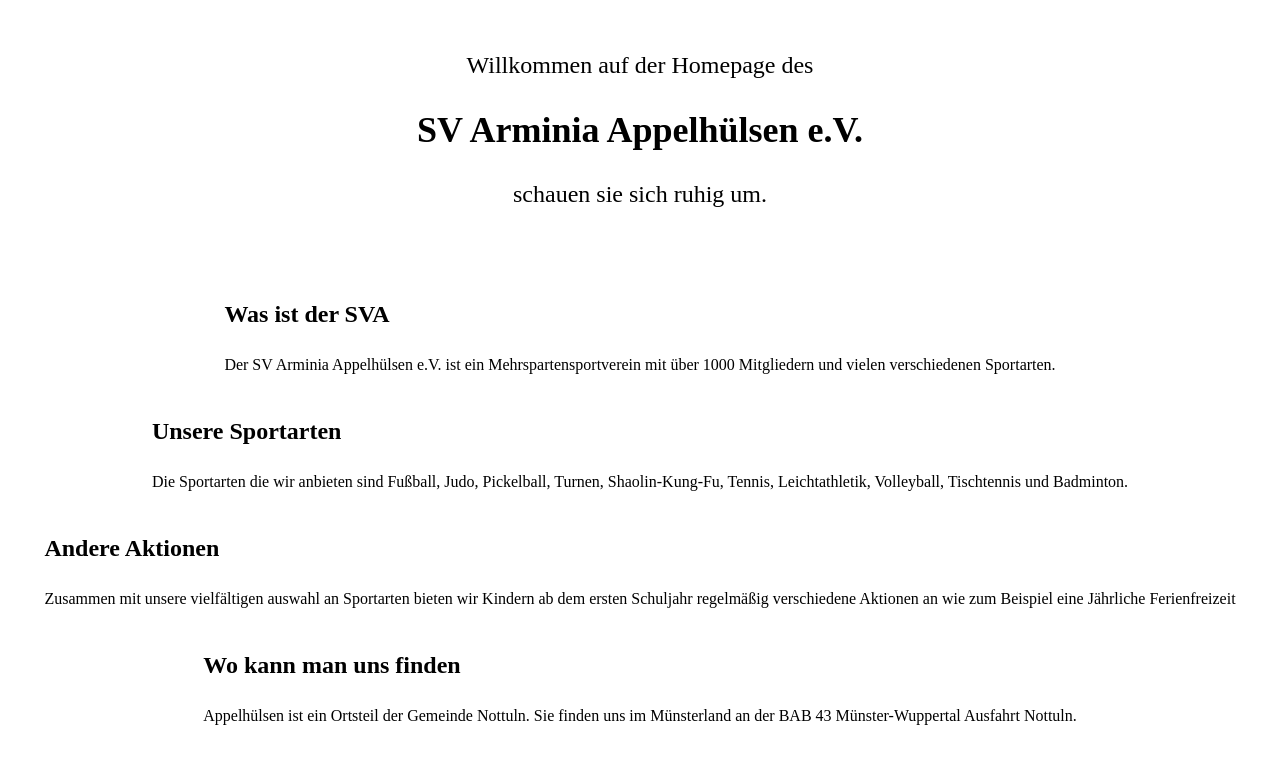
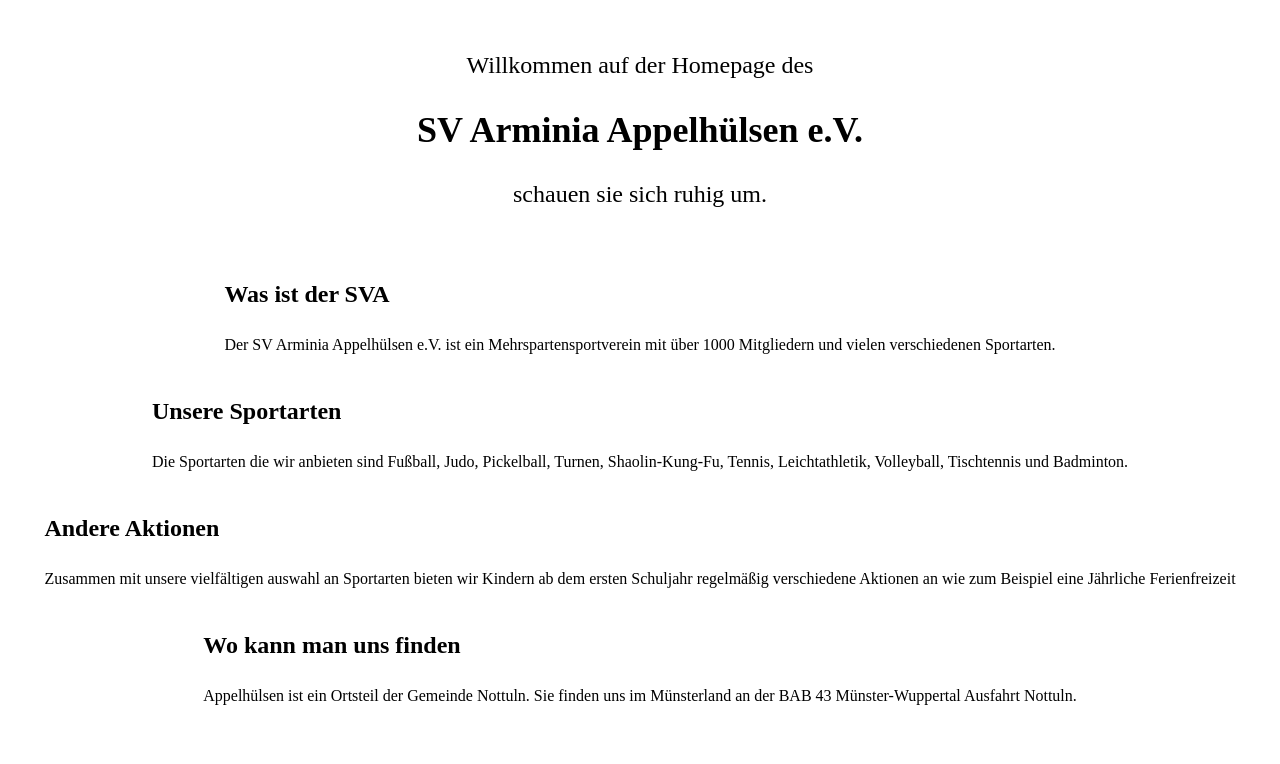
Before and after one commit to chewable-jpg/sva-website, a Next.js app: page / in a window 1280 px wide. Shown: the top 764 px of the page. Built offline with nearby package versions, Linux system fonts and the light colour scheme.

Commit message:
better spacing

```diff
--- a/src/pages/index.jsx
+++ b/src/pages/index.jsx
@@ -57,7 +57,7 @@ const Home = () => {
         alignItems="center"
         flexDir="column"
         textAlign={{ base: "center", lg: "left" }}
-        py="30"
+        py="10"
       >
         {data.map((item, index) => (
           <Box
```
